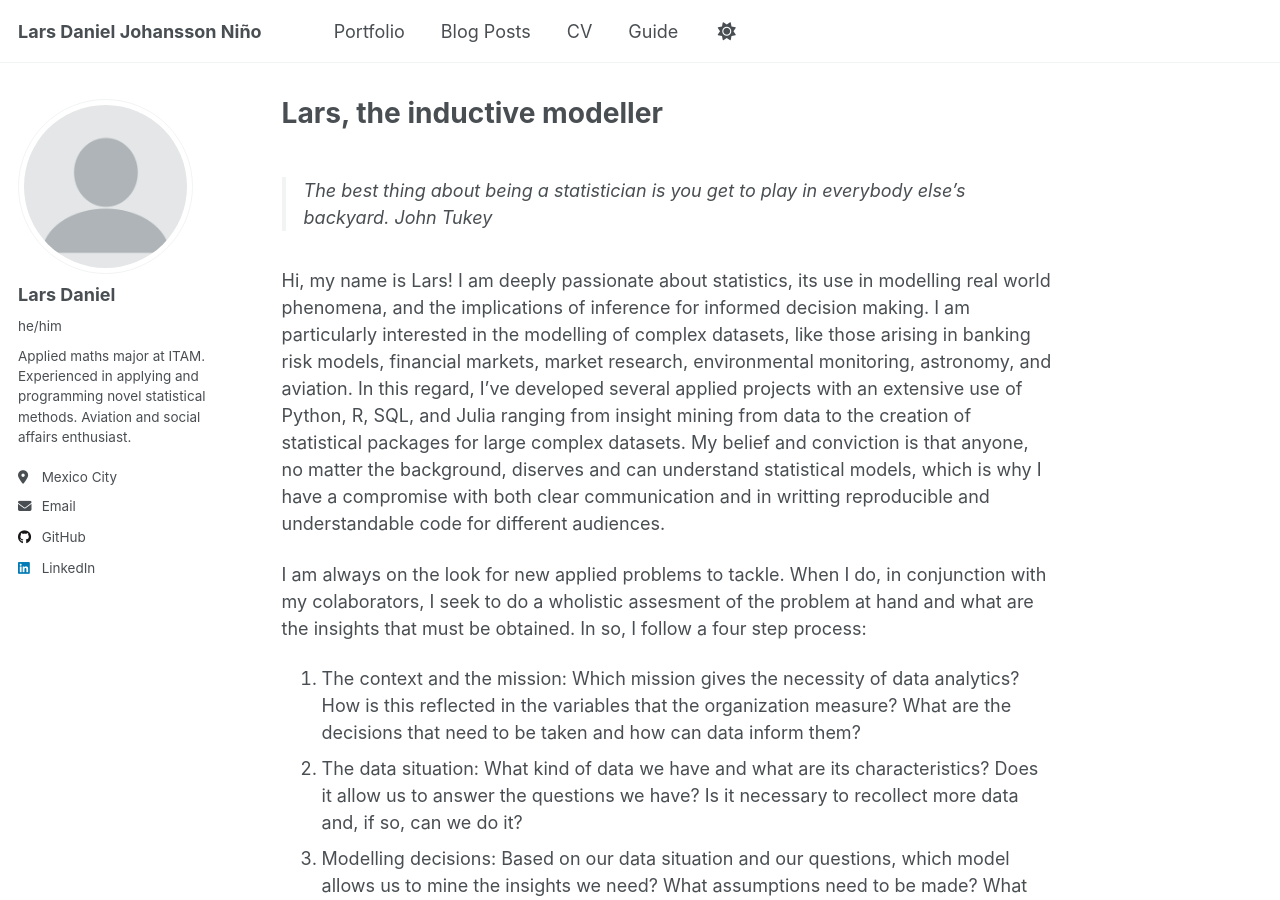
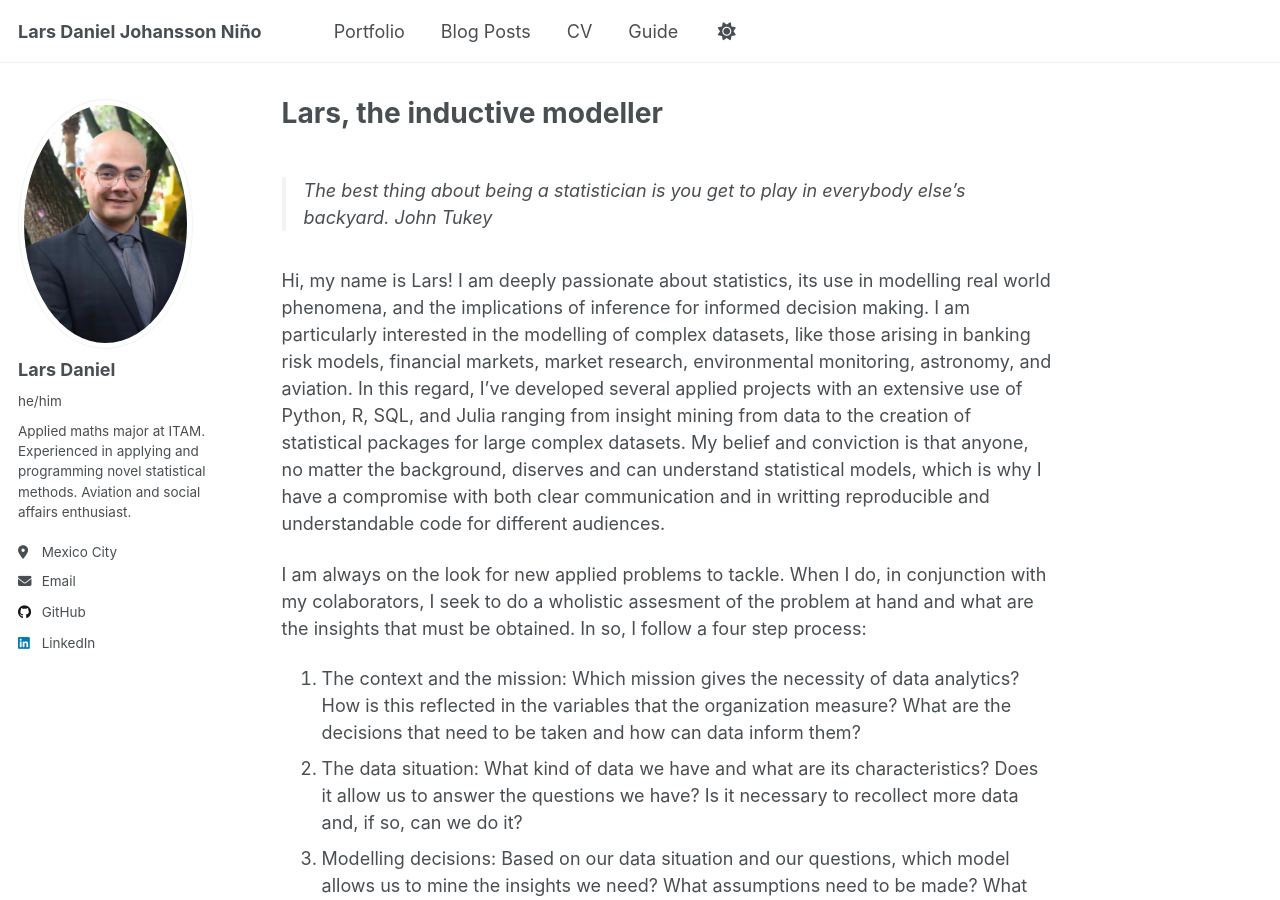
Before and after one commit to LarsDanielJohaN/LarsDanielJohaN.github.io, a Jekyll site: the page built from _pages/about.md, in a window 1280 px wide and 900 px high. Built offline with Jekyll 4.4.1, drawn with Linux system fonts in a browser that asks for light colours; a script that is not in the unit is left out.

Commit message:
Update _config.yml

```diff
--- a/_config.yml
+++ b/_config.yml
@@ -22,7 +22,7 @@ repository               : "LarsDanielJohaN/LarsDanielJohaN.github.io"
 #               Additional customization can be done by editing /_includes/author-profile.html
 author:
   # Biographic information
-  avatar           : "profile.png"
+  avatar           : "PhotoLarsDanielJohanssonNiño.jpeg"
   name             : "Lars Daniel"
   pronouns         : "he/him" # example: "she/her"
   bio              : "Applied maths major at ITAM. Experienced in applying and programming novel statistical methods. Aviation and social affairs enthusiast."
```
